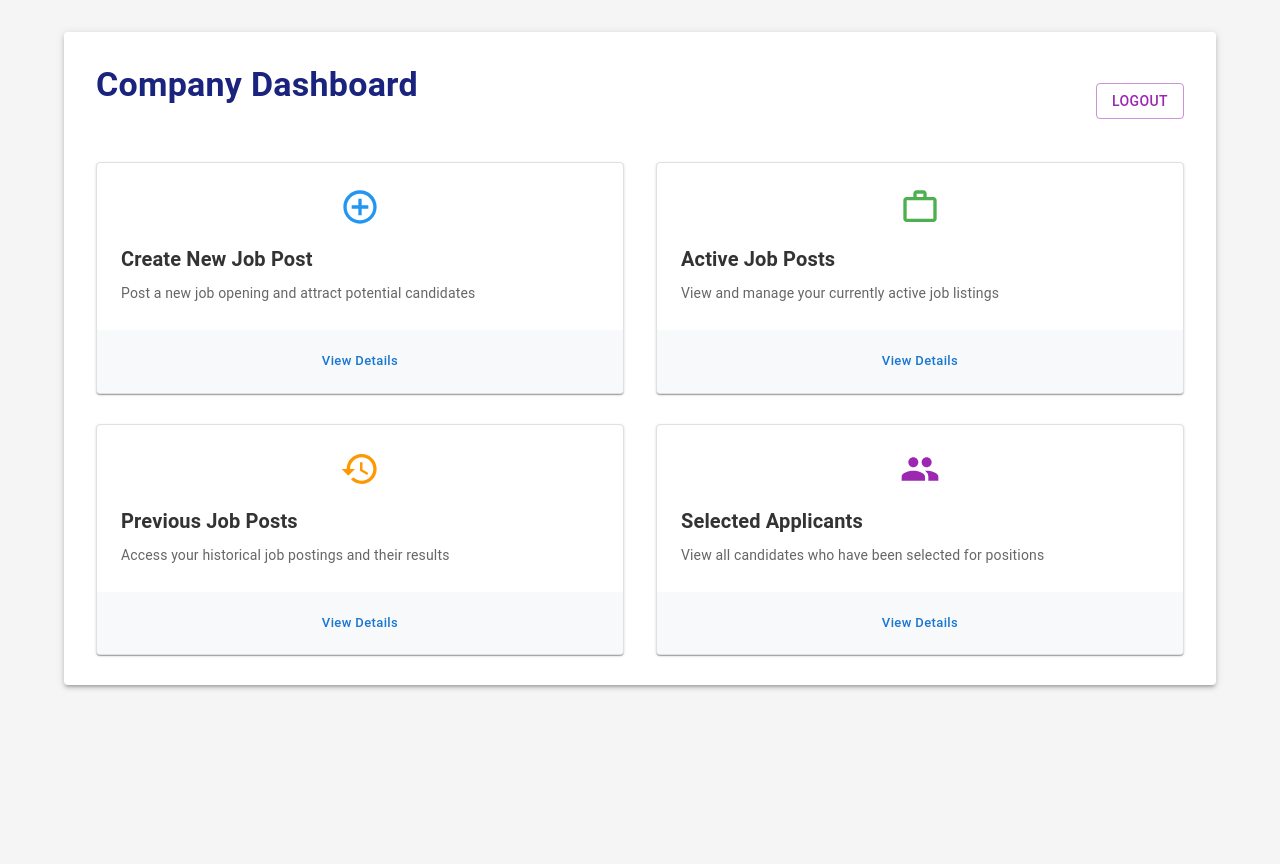
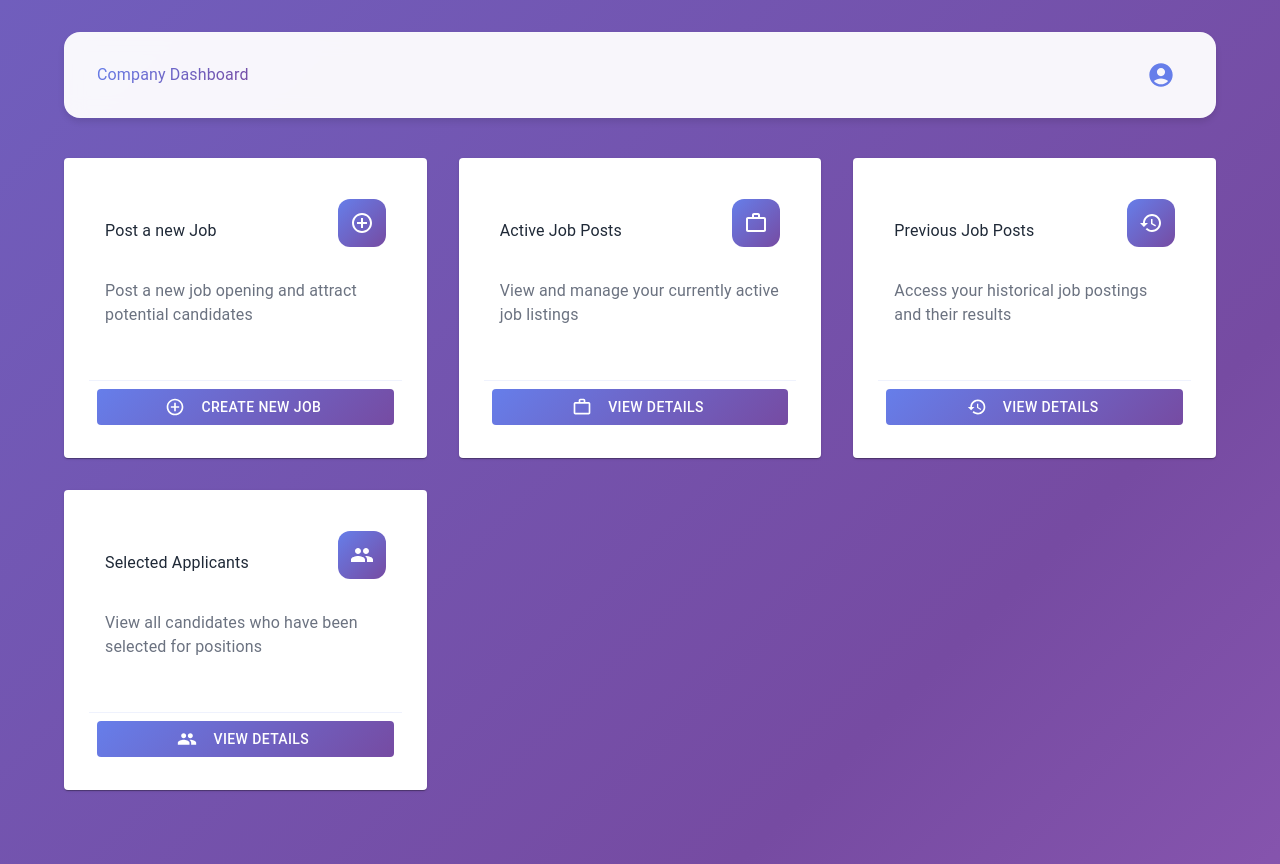
Before and after one commit to sumantajash1/JobBridge, a React (Create React App) app in the folder Frontend/: page /employer/dashboard in a window 1280 px wide. Built offline with nearby package versions, Linux system fonts and the light colour scheme; sample sign-in values are in the browser's storage.

Commit message:
Company Dashboard page is ready, connected Create job option in the dashboard with the PostJobs page

```diff
--- a/Frontend/src/App.js
+++ b/Frontend/src/App.js
@@ -16,7 +16,7 @@ function App() {
         <Route path="/employer/signin" element={<CompanySignIn />} />
         <Route path="/employer/signup" element={<CompanySignUp />} />
         <Route path="/employer/dashboard" element={<CompanyDashboard />} />
-        <Route path="/post-job" element={<PostJobs />} />
+        <Route path="/PostJobs" element={<PostJobs />} />
         {/* <Route path="/employee/feed" element={<Feed />} /> */}
       </Routes>
     </BrowserRouter>
--- a/Frontend/src/pages/companyDashboard.css
+++ b/Frontend/src/pages/companyDashboard.css
@@ -1,79 +1,270 @@
+/* Import fonts */
+@import url('https://fonts.googleapis.com/css2?family=Inter:wght@300;400;500;600;700;800&display=swap');
+
 .dashboard-container {
   min-height: 100vh;
-  padding: 2rem 0;
-  background-color: #f5f5f5;
+  display: flex;
+  background: linear-gradient(135deg, #667eea 0%, #764ba2 50%, #f093fb 100%);
+  background-size: 400% 400%;
+  animation: gradientShift 8s ease infinite;
+  font-family: 'Inter', sans-serif;
 }
 
-.dashboard-paper {
-  padding: 2rem;
-  background-color: white;
-  border-radius: 12px;
+@keyframes gradientShift {
+  0% { background-position: 0% 50%; }
+  50% { background-position: 100% 50%; }
+  100% { background-position: 0% 50%; }
 }
 
-.dashboard-title {
-  margin-bottom: 2rem !important;
-  color: #1a237e;
-  font-weight: 600 !important;
-  text-align: center;
+/* Main Content Area */
+.dashboard-main {
+  flex: 1;
+  padding: 2rem;
+  background: transparent;
+  min-height: 100vh;
+  display: flex;
+  flex-direction: column;
+  max-width: 100%;
 }
 
-.dashboard-grid {
-  margin-top: 1rem;
+/* Header Styles */
+.dashboard-header {
+  background: rgba(255, 255, 255, 0.95);
+  backdrop-filter: blur(10px);
+  padding: 1.25rem 2rem;
+  border-radius: 1rem;
+  box-shadow: 0 4px 6px rgba(0, 0, 0, 0.1);
+  margin-bottom: 2.5rem;
+  display: flex;
+  justify-content: space-between;
+  align-items: center;
+  border: 1px solid rgba(255, 255, 255, 0.2);
+  position: sticky;
+  top: 2rem;
+  z-index: 10;
+  margin: 0 2rem 2.5rem 2rem;
 }
 
+.header-title {
+  font-size: 1.5rem;
+  font-weight: 600;
+  background: linear-gradient(135deg, #667eea, #764ba2);
+  -webkit-background-clip: text;
+  -webkit-text-fill-color: transparent;
+  font-family: 'Inter', sans-serif;
+}
+
+.header-actions {
+  display: flex;
+  align-items: center;
+  gap: 1.5rem;
+}
+
+/* Dashboard Grid */
+.dashboard-grid {
+  display: grid;
+  grid-template-columns: repeat(auto-fit, minmax(300px, 1fr));
+  gap: 2rem;
+  margin: 0 2rem;
+  padding-bottom: 2rem;
+  flex: 1;
+  max-width: 100%;
+  align-content: start;
+}
+
+/* Card Styles */
 .dashboard-card {
-  border-radius: 8px;
-  overflow: hidden;
-  height: 100%;
+  background: rgba(255, 255, 255, 0.95);
+  backdrop-filter: blur(10px);
+  border-radius: 1rem;
+  padding: 1.5rem;
+  box-shadow: 0 4px 6px rgba(0, 0, 0, 0.1);
+  transition: all 0.3s ease;
   display: flex;
   flex-direction: column;
-  background-color: white;
-  border: 1px solid #e0e0e0;
+  height: auto;
+  min-height: 250px;
+  max-height: 300px;
+  border: 1px solid rgba(255, 255, 255, 0.2);
+}
+
+.dashboard-card:hover {
+  transform: translateY(-4px);
+  box-shadow: 0 8px 12px rgba(0, 0, 0, 0.15);
+  border-color: rgba(102, 126, 234, 0.3);
+}
+
+.card-header {
+  display: flex;
+  justify-content: space-between;
+  align-items: center;
+  margin-bottom: 1rem;
+}
+
+.card-title {
+  font-size: 1.125rem;
+  font-weight: 600;
+  color: #1f2937;
+  font-family: 'Inter', sans-serif;
 }
 
 .card-icon {
+  width: 48px;
+  height: 48px;
+  border-radius: 0.75rem;
   display: flex;
+  align-items: center;
   justify-content: center;
   margin-bottom: 1rem;
+  background: linear-gradient(135deg, #667eea, #764ba2);
+  color: white !important;
 }
 
-.dashboard-card .MuiCardContent-root {
-  padding: 1.5rem;
+.card-icon svg {
+  color: white !important;
+  width: 24px;
+  height: 24px;
 }
 
-.dashboard-card .MuiTypography-h6 {
-  font-weight: 600;
-  margin-bottom: 0.5rem;
-  color: #333;
+.card-content {
+  flex-grow: 1;
+  margin-bottom: 1.5rem;
+  min-height: 80px;
 }
 
-.dashboard-card .MuiTypography-body2 {
-  color: #666;
+.card-description {
+  color: #6b7280;
+  font-size: 0.875rem;
   line-height: 1.5;
+  font-family: 'Inter', sans-serif;
 }
 
-.dashboard-card .MuiCardActions-root {
-  padding: 1rem 1.5rem;
-  background-color: #f8f9fa;
+.card-actions {
+  margin-top: auto;
+  padding-top: 1rem;
+  border-top: 1px solid rgba(102, 126, 234, 0.1);
 }
 
-.dashboard-card .MuiButton-root {
-  text-transform: none;
+/* Button Styles */
+.dashboard-button {
+  width: 100%;
+  padding: 0.75rem 1rem;
+  border-radius: 0.5rem;
   font-weight: 500;
+  font-size: 0.875rem;
+  transition: all 0.3s ease;
+  display: flex;
+  align-items: center;
+  justify-content: center;
+  gap: 0.5rem;
+  background: linear-gradient(135deg, #667eea, #764ba2);
+  color: white !important;
+  border: none;
+  cursor: pointer;
+  font-family: 'Inter', sans-serif;
 }
 
-/* Responsive adjustments */
-@media (max-width: 600px) {
-  .dashboard-container {
-    padding: 1rem 0;
-  }
+.dashboard-button:hover {
+  background: linear-gradient(135deg, #764ba2, #f093fb);
+  transform: translateY(-1px);
+  box-shadow: 0 4px 12px rgba(102, 126, 234, 0.2);
+  color: white !important;
+}
 
-  .dashboard-paper {
+.dashboard-button svg {
+  color: white !important;
+}
+
+/* Profile Button */
+.profile-button {
+  background: rgba(255, 255, 255, 0.9);
+  border: 1px solid rgba(102, 126, 234, 0.2);
+  padding: 0.75rem;
+  border-radius: 0.75rem;
+  transition: all 0.3s ease;
+  display: flex;
+  align-items: center;
+  gap: 0.75rem;
+}
+
+.profile-button:hover {
+  background: white;
+  transform: translateY(-1px);
+  box-shadow: 0 4px 12px rgba(102, 126, 234, 0.1);
+  border-color: rgba(102, 126, 234, 0.3);
+}
+
+.profile-button svg {
+  color: #667eea;
+  width: 28px;
+  height: 28px;
+}
+
+/* Profile Menu */
+.profile-menu .MuiPaper-root {
+  background: rgba(255, 255, 255, 0.95);
+  backdrop-filter: blur(10px);
+  border-radius: 0.75rem;
+  box-shadow: 0 4px 6px rgba(0, 0, 0, 0.1);
+  min-width: 220px;
+  padding: 0.75rem;
+  border: 1px solid rgba(255, 255, 255, 0.2);
+  margin-top: 0.5rem;
+}
+
+.profile-menu-item {
+  padding: 0.875rem 1rem;
+  border-radius: 0.5rem;
+  transition: all 0.3s ease;
+  margin: 0.25rem 0;
+}
+
+.profile-menu-item:hover {
+  background: rgba(102, 126, 234, 0.1);
+}
+
+.profile-menu-item .MuiListItemIcon-root {
+  min-width: 40px;
+}
+
+.profile-menu-item .MuiListItemIcon-root svg {
+  color: #667eea;
+  width: 22px;
+  height: 22px;
+}
+
+.profile-menu-item .MuiListItemText-primary {
+  font-size: 0.95rem;
+  font-weight: 500;
+  color: #1f2937;
+  font-family: 'Inter', sans-serif;
+}
+
+/* Responsive Design */
+@media (max-width: 768px) {
+  .dashboard-main {
     padding: 1rem;
   }
 
-  .dashboard-title {
-    font-size: 1.75rem !important;
-    margin-bottom: 1.5rem !important;
+  .dashboard-header {
+    margin: 0 0 1.5rem 0;
+    padding: 1rem;
+    position: relative;
+    top: 0;
+  }
+
+  .dashboard-grid {
+    margin: 0;
+    grid-template-columns: 1fr;
+    gap: 1.5rem;
+  }
+
+  .profile-button {
+    padding: 0.5rem;
+  }
+
+  .profile-button svg {
+    width: 24px;
+    height: 24px;
   }
 }
--- a/Frontend/src/pages/companyDashboard.js
+++ b/Frontend/src/pages/companyDashboard.js
@@ -1,24 +1,32 @@
-import React, { useEffect } from 'react';
+import React, { useEffect, useState } from 'react';
 import {
   Box,
-  Container,
   Typography,
   Grid,
   Card,
   CardContent,
   CardActions,
   Button,
-  Paper
+  IconButton,
+  Menu,
+  MenuItem,
+  ListItemIcon,
+  ListItemText
 } from '@mui/material';
 import { useNavigate } from 'react-router-dom';
 import AddCircleOutlineIcon from '@mui/icons-material/AddCircleOutline';
 import WorkOutlineIcon from '@mui/icons-material/WorkOutline';
 import HistoryIcon from '@mui/icons-material/History';
 import PeopleIcon from '@mui/icons-material/People';
+import AccountCircleIcon from '@mui/icons-material/AccountCircle';
+import PersonIcon from '@mui/icons-material/Person';
+import LogoutIcon from '@mui/icons-material/Logout';
 import './companyDashboard.css';
 
 const CompanyDashboard = () => {
   const navigate = useNavigate();
+  const [anchorEl, setAnchorEl] = useState(null);
+  const open = Boolean(anchorEl);
 
   useEffect(() => {
     // Check if user is authenticated
@@ -30,100 +38,123 @@ const CompanyDashboard = () => {
 
   const dashboardOptions = [
     {
-      title: 'Create New Job Post',
+      title: 'Post a new Job',
       description: 'Post a new job opening and attract potential candidates',
-      icon: <AddCircleOutlineIcon sx={{ fontSize: 40 }} />,
-      path: '/post-job',
-      color: '#2196f3'
+      icon: <AddCircleOutlineIcon sx={{ fontSize: 24 }} />,
+      path: '/PostJobs',
+      color: '#3b82f6',
+      buttonText: 'Create New Job'
     },
     {
       title: 'Active Job Posts',
       description: 'View and manage your currently active job listings',
-      icon: <WorkOutlineIcon sx={{ fontSize: 40 }} />,
+      icon: <WorkOutlineIcon sx={{ fontSize: 24 }} />,
       path: '/active-jobs',
-      color: '#4caf50'
+      color: '#3b82f6'
     },
     {
       title: 'Previous Job Posts',
       description: 'Access your historical job postings and their results',
-      icon: <HistoryIcon sx={{ fontSize: 40 }} />,
+      icon: <HistoryIcon sx={{ fontSize: 24 }} />,
       path: '/previous-jobs',
-      color: '#ff9800'
+      color: '#3b82f6'
     },
     {
       title: 'Selected Applicants',
       description: 'View all candidates who have been selected for positions',
-      icon: <PeopleIcon sx={{ fontSize: 40 }} />,
+      icon: <PeopleIcon sx={{ fontSize: 24 }} />,
       path: '/selected-applicants',
-      color: '#9c27b0'
+      color: '#3b82f6'
     }
   ];
 
+  const handleProfileClick = (event) => {
+    setAnchorEl(event.currentTarget);
+  };
+
+  const handleClose = () => {
+    setAnchorEl(null);
+  };
+
+  const handleViewProfile = () => {
+    handleClose();
+    navigate('/company-profile');
+  };
+
   const handleLogout = () => {
+    handleClose();
     localStorage.removeItem('companyToken');
     navigate('/employer/signin', { replace: true });
   };
 
   return (
     <Box className="dashboard-container">
-      <Container maxWidth="lg">
-        <Paper elevation={3} className="dashboard-paper">
-          <Box display="flex" justifyContent="space-between" alignItems="center" mb={3}>
-            <Typography variant="h4" component="h1" className="dashboard-title">
-              Company Dashboard
-            </Typography>
-            <Button
-              variant="outlined"
-              color="secondary"
-              onClick={handleLogout}
+      {/* Main Content */}
+      <Box className="dashboard-main">
+        {/* Header */}
+        <Box className="dashboard-header">
+          <Typography className="header-title">Company Dashboard</Typography>
+
+          <Box className="header-actions">
+            {/* Profile Button */}
+            <IconButton
+              onClick={handleProfileClick}
+              className="profile-button"
             >
-              Logout
-            </Button>
+              <AccountCircleIcon />
+            </IconButton>
+
+            {/* Profile Menu */}
+            <Menu
+              anchorEl={anchorEl}
+              open={open}
+              onClose={handleClose}
+              className="profile-menu"
+            >
+              <MenuItem onClick={handleViewProfile} className="profile-menu-item">
+                <ListItemIcon>
+                  <PersonIcon fontSize="small" />
+                </ListItemIcon>
+                <ListItemText>View Profile</ListItemText>
+              </MenuItem>
+              <MenuItem onClick={handleLogout} className="profile-menu-item">
+                <ListItemIcon>
+                  <LogoutIcon fontSize="small" />
+                </ListItemIcon>
+                <ListItemText>Logout</ListItemText>
+              </MenuItem>
+            </Menu>
+          </Box>
         </Box>
 
-          <Grid container spacing={4} className="dashboard-grid">
+        {/* Dashboard Content */}
+        <Box className="dashboard-grid">
           {dashboardOptions.map((option, index) => (
-              <Grid item xs={12} sm={6} md={6} key={index}>
-                <Card
-                  className="dashboard-card"
-                  sx={{
-                    height: '100%',
-                    display: 'flex',
-                    flexDirection: 'column',
-                    transition: 'transform 0.2s',
-                    '&:hover': {
-                      transform: 'translateY(-5px)',
-                      boxShadow: 3
-                    }
-                  }}
-                >
-                  <CardContent sx={{ flexGrow: 1 }}>
+            <Card key={index} className="dashboard-card">
+              <CardContent>
+                <Box className="card-header">
+                  <Typography className="card-title">{option.title}</Typography>
                   <Box className="card-icon" sx={{ color: option.color }}>
                     {option.icon}
                   </Box>
-                    <Typography variant="h6" component="h2" gutterBottom>
-                      {option.title}
-                    </Typography>
-                    <Typography variant="body2" color="text.secondary">
+                </Box>
+                <Typography className="card-description">
                   {option.description}
                 </Typography>
               </CardContent>
-                  <CardActions>
+              <CardActions className="card-actions">
                 <Button
-                      size="small"
-                      color="primary"
+                  className="dashboard-button"
                   onClick={() => navigate(option.path)}
-                      fullWidth
+                  startIcon={option.icon}
                 >
-                      View Details
+                  {option.buttonText || 'View Details'}
                 </Button>
               </CardActions>
             </Card>
-              </Grid>
           ))}
-          </Grid>
-        </Paper>
-      </Container>
+        </Box>
+      </Box>
     </Box>
   );
 };
```
Lines whose indentation alone changed are shown as unchanged.
